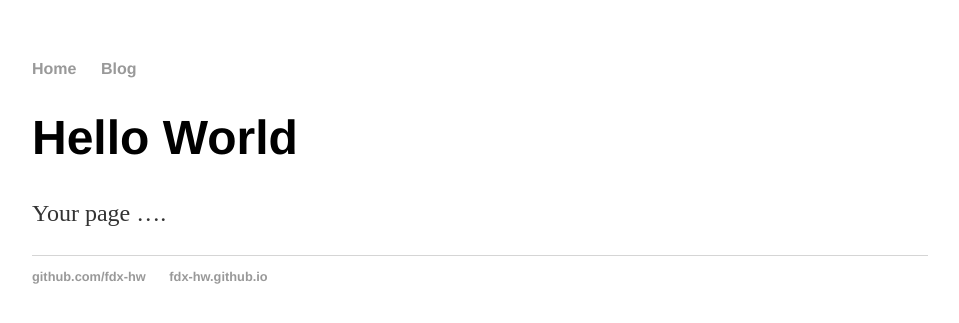
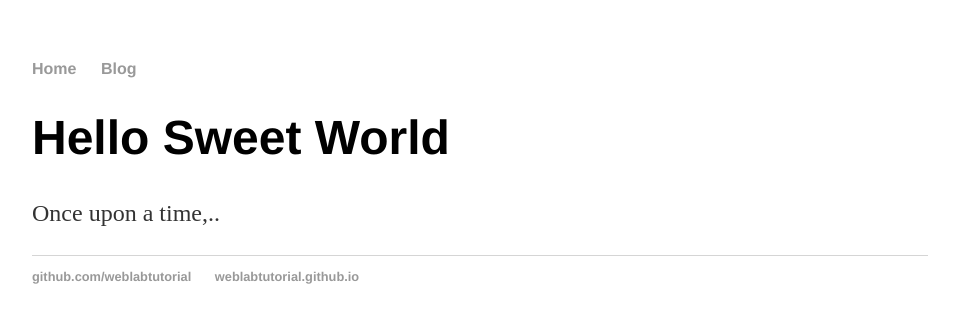
Before and after one commit to fdx-hw/fdx-hw.github.io, a Jekyll site: the page built from index.html, in a window 1280 px wide. Shown: the top 323 px of the page, without its empty margins (160-1119 px from the left). Built offline with Jekyll 4.4.1, drawn with Linux system fonts in a browser that asks for light colours.

Commit message:
Update index.html

```diff
--- a/index.html
+++ b/index.html
@@ -1,26 +1,8 @@
-<!DOCTYPE html>
-<html>
-  <head>
-    <title>Web Programming</title>
-    <!--link to main stylesheet-->
-    <link rel="stylesheet" type="text/css" href ="/css/main.css">
-  </head>
-  <body>
-    <nav>
-    <ul>
-    <li><a href="/">Home</a></li>
-    <li><a href="/blog">Blog</a></li>
-    </ul>
-    </nav>
-    <div class="container">
-    <div class="blurb">
-    <h1>Hello World</h1>
-    <p>Your page ….</p>
-    <footer>
-    <ul>
-    <li><a href="https://github.com/fdx-hw">github.com/fdx-hw</a></li>
-    <li><a href="https://fdx-hw.github.io"> fdx-hw.github.io </a></li>
-    </ul>
-    </footer>
-  </body>
-</html>
+---
+layout: default
+title: Web Programming
+---
+<div class="blurb">
+            <h1>Hello Sweet World</h1>
+            <p>Once upon a time,..</p>
+</div>
```
